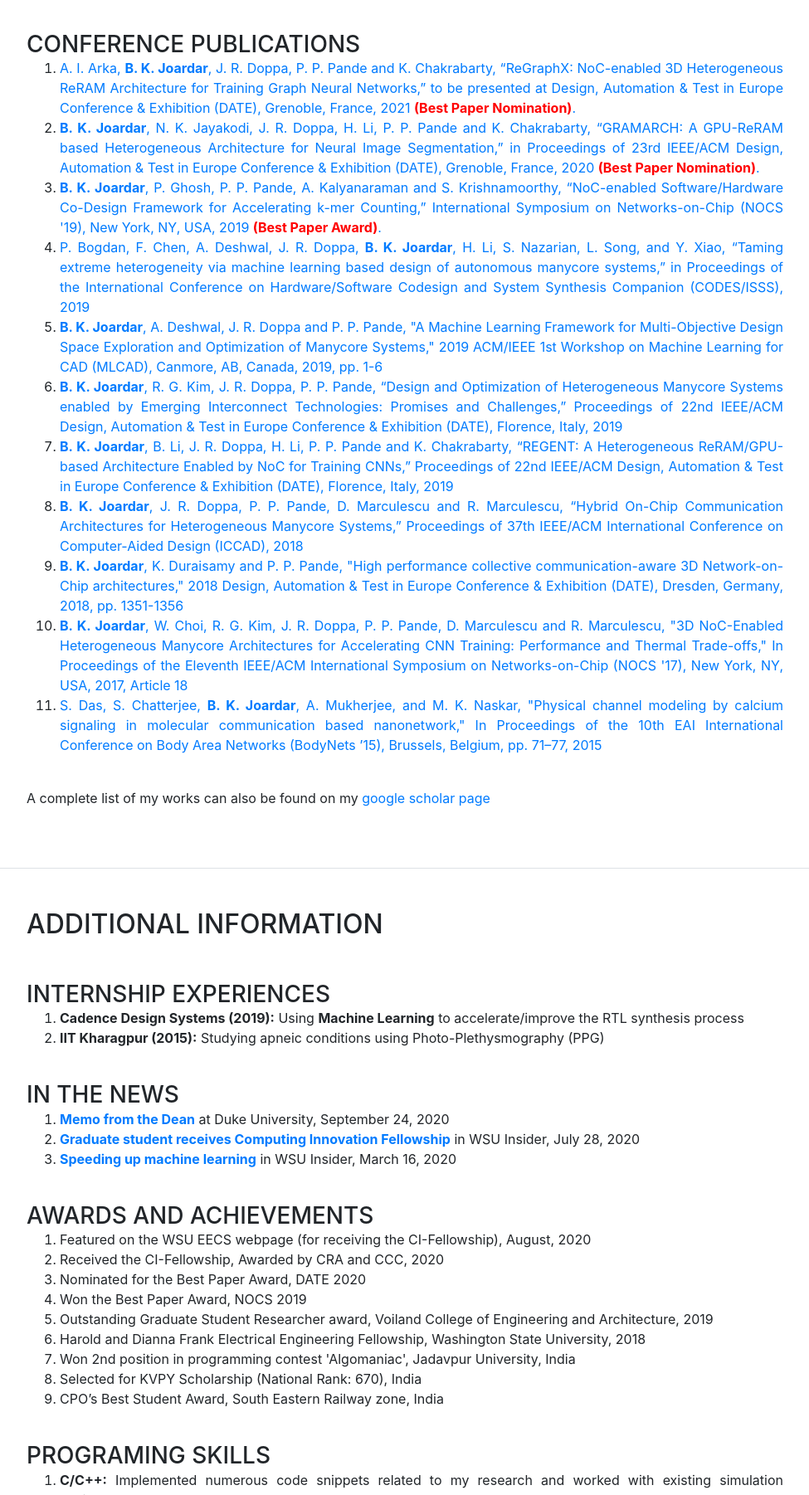
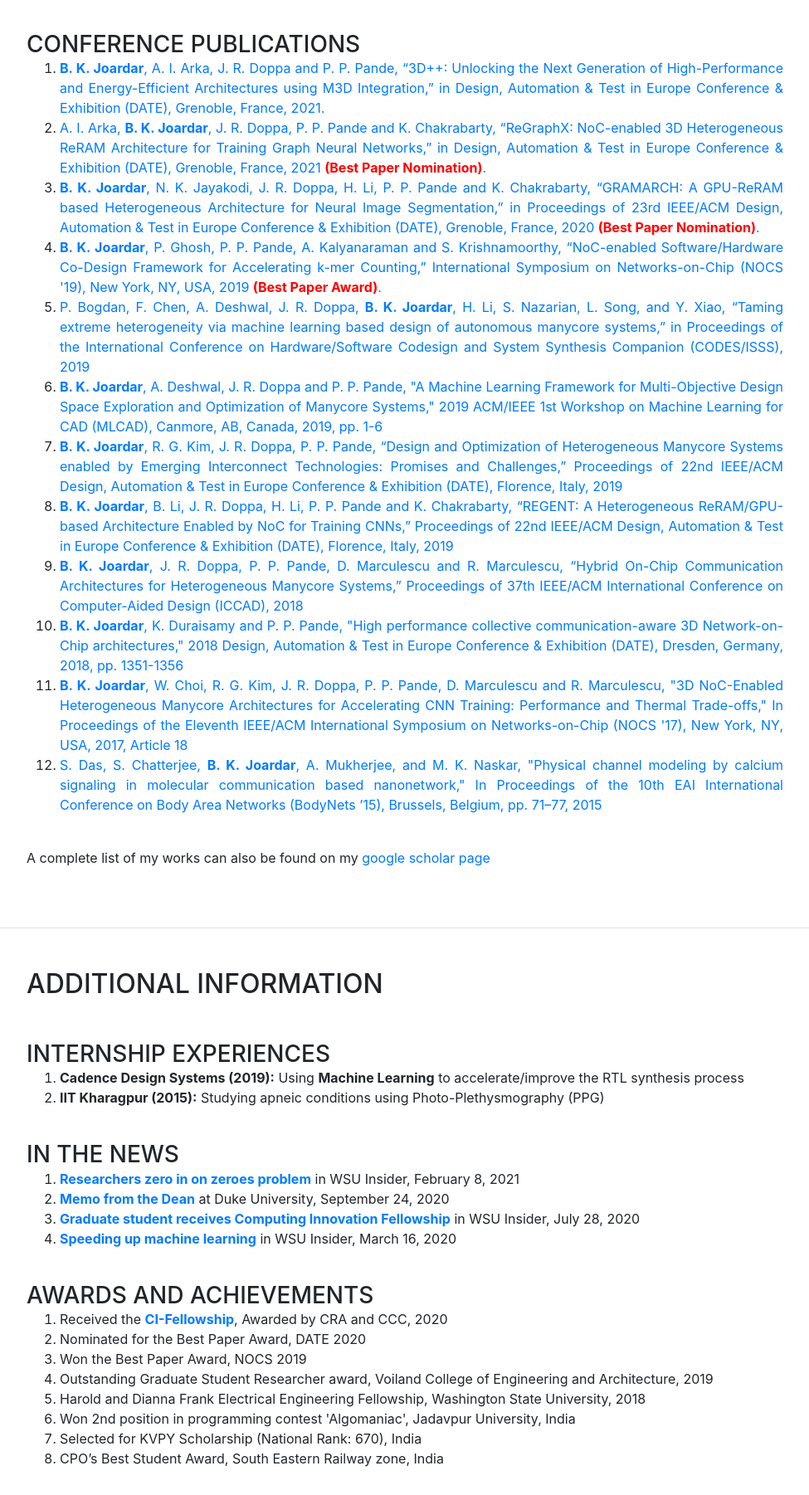
Before and after one commit to bjoardar/bjoardar.github.io, a website with bundled scripts: page index.html in a window 1280 px wide. Shown: the part 3260-5062 px from the top of the page at 83% size, without its empty margins (288-1263 px from the left). Built offline with nearby package versions, Linux system fonts and the light colour scheme; a web font is replaced by a local one.

Commit message:
Update index.html

```diff
--- a/index.html
+++ b/index.html
@@ -276,7 +276,8 @@ for (i = 0; i < coll.length; i++) {
 		  <h3 class="mb-0">Conference Publications</h3>
               <div>
 			   <ol type="1">
-			   <li><a href="#publications" target="_blank">A. I. Arka, <b>B. K. Joardar</b>, J. R. Doppa, P. P. Pande and K. Chakrabarty, “ReGraphX: NoC-enabled 3D Heterogeneous ReRAM Architecture for Training Graph Neural Networks,” to be presented at Design, Automation & Test in Europe Conference & Exhibition (DATE), Grenoble, France, 2021 <span style="color: #ff0000"><b>(Best Paper Nomination)</b></span>.</a></li>
+			   <li><a href="#publications" target="_blank"><b>B. K. Joardar</b>, A. I. Arka, J. R. Doppa and P. P. Pande, “3D++: Unlocking the Next Generation of High-Performance and Energy-Efficient Architectures using M3D Integration,” in Design, Automation & Test in Europe Conference & Exhibition (DATE), Grenoble, France, 2021.</a></li>
+			   <li><a href="#publications" target="_blank">A. I. Arka, <b>B. K. Joardar</b>, J. R. Doppa, P. P. Pande and K. Chakrabarty, “ReGraphX: NoC-enabled 3D Heterogeneous ReRAM Architecture for Training Graph Neural Networks,” in Design, Automation & Test in Europe Conference & Exhibition (DATE), Grenoble, France, 2021 <span style="color: #ff0000"><b>(Best Paper Nomination)</b></span>.</a></li>
 				<li><a href="https://ieeexplore.ieee.org/abstract/document/9116273" target="_blank"><b>B. K. Joardar</b>, N. K. Jayakodi, J. R. Doppa, H. Li, P. P. Pande and K. Chakrabarty, “GRAMARCH: A GPU-ReRAM based Heterogeneous Architecture for Neural Image Segmentation,” in Proceedings of 23rd IEEE/ACM Design, Automation & Test in Europe Conference & Exhibition (DATE), Grenoble, France, 2020 <span style="color: #ff0000"><b>(Best Paper Nomination)</b></span>.</a></li>
 				<li><a href="https://dl.acm.org/doi/abs/10.1145/3313231.3352367" target="_blank"><b>B. K. Joardar</b>, P. Ghosh, P. P. Pande, A. Kalyanaraman and S. Krishnamoorthy, “NoC-enabled Software/Hardware Co-Design Framework for Accelerating k-mer Counting,” International Symposium on Networks-on-Chip (NOCS '19), New York, NY, USA, 2019 <span style="color: #ff0000"><b>(Best Paper Award)</b></span>.</a></li>
 				<li><a href="https://dl.acm.org/doi/abs/10.1145/3349567.3357376" target="_blank">P. Bogdan, F. Chen, A. Deshwal, J. R. Doppa, <b>B. K. Joardar</b>, H. Li, S. Nazarian, L. Song, and Y. Xiao, “Taming extreme heterogeneity via machine learning based design of autonomous manycore systems,” in Proceedings of the International Conference on Hardware/Software Codesign and System Synthesis Companion (CODES/ISSS), 2019</a></li>
@@ -305,6 +306,7 @@ for (i = 0; i < coll.length; i++) {
 		  <h3 class="mb-0">In the news</h3>
               <div>
 			    <ol type="1">
+				<li><a href="https://news.wsu.edu/2021/02/08/researchers-zero-zeros-problem/" target="_blank"><b>Researchers zero in on zeroes problem</b></a> in WSU Insider, February 8, 2021</li>
 				<li><a href="http://www.icontact-archive.com/archive?c=1411105&f=9642&s=15288&m=977277&t=defc3a6f3f33b267eb67b3cc4c6fece4993157617c5a7f61b6147bb798be6e28" target="_blank"><b>Memo from the Dean</b></a> at Duke University, September 24, 2020</li>
 				<li><a href="https://news.wsu.edu/2020/07/28/graduate-student-receives-computing-innovation-fellowship/" target="_blank"><b>Graduate student receives Computing Innovation Fellowship</b></a> in WSU Insider, July 28, 2020</li>
 				<li><a href="https://news.wsu.edu/2020/03/16/speeding-machine-learning/" target="_blank"><b>Speeding up machine learning</b></a> in WSU Insider, March 16, 2020</li>
@@ -312,8 +314,7 @@ for (i = 0; i < coll.length; i++) {
 		  <h3 class="mb-0">Awards and Achievements</h3>
               <div>
 			   <ol type="1">
-				<li>Featured on the WSU EECS webpage (for receiving the CI-Fellowship), August, 2020</li>
-				<li>Received the CI-Fellowship, Awarded by CRA and CCC, 2020</li>
+				<li>Received the <a href="https://cifellows2020.org/2020-class/" target="_blank"><b>CI-Fellowship</b></a>, Awarded by CRA and CCC, 2020</li>
 				<li>Nominated for the Best Paper Award, DATE 2020</li>
 				<li>Won the Best Paper Award, NOCS 2019</li>
 				<li>Outstanding Graduate Student Researcher award, Voiland College of Engineering and Architecture, 2019</li>
```
